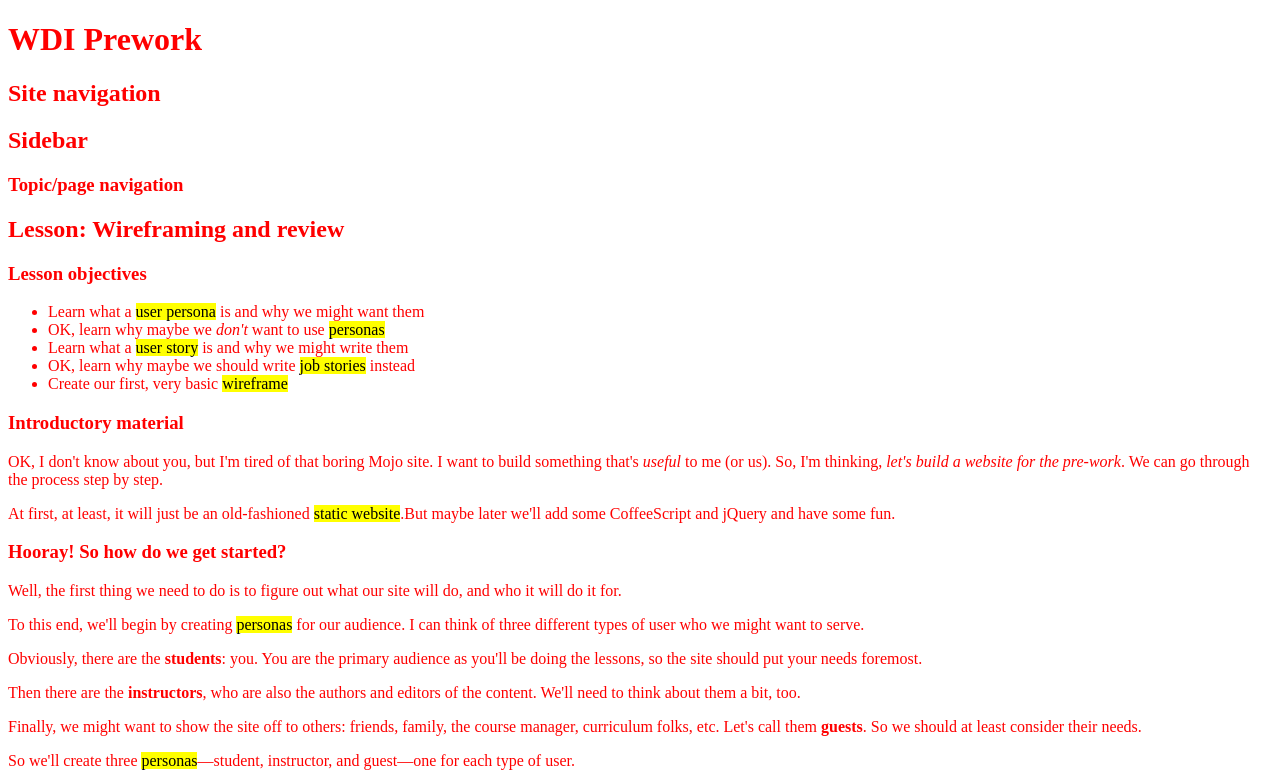
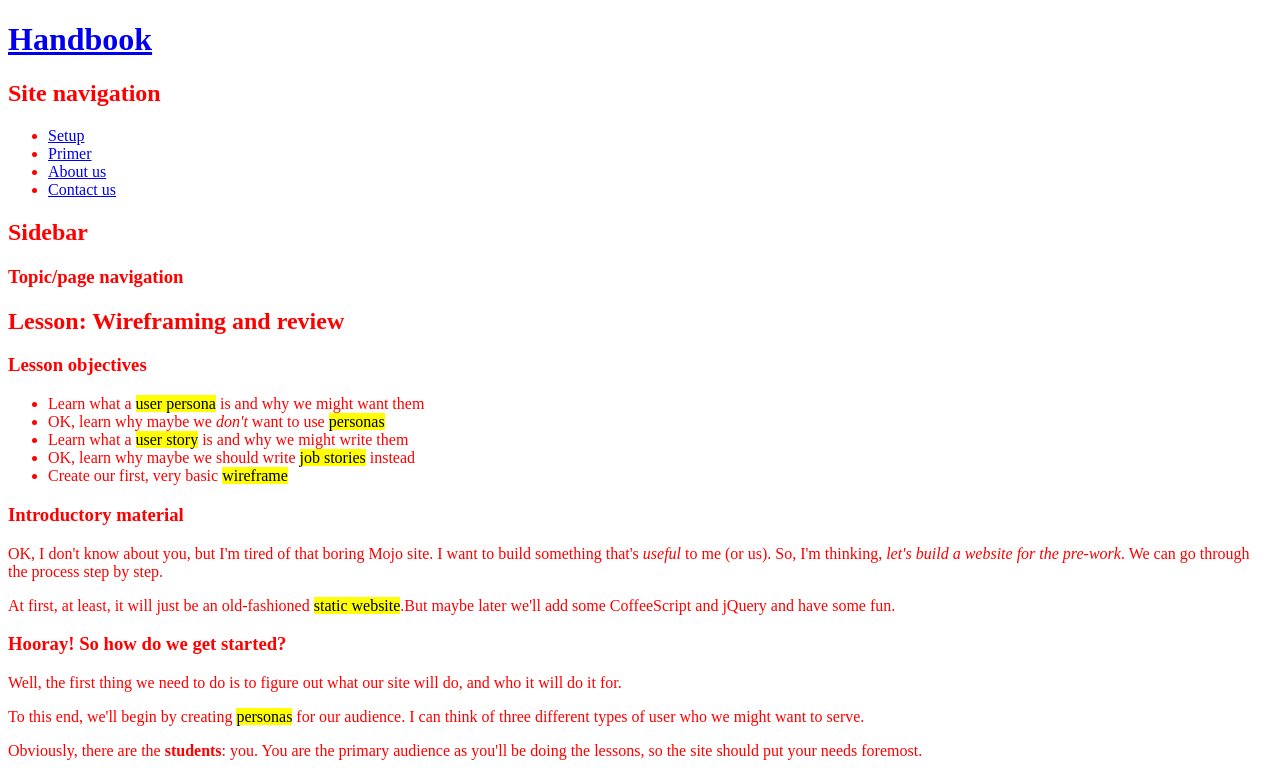
Before and after one commit to ullibodnar/handbook, a plain HTML site: page html/index.html in a window 1280 px wide. Shown: the top 773 px of the page. Drawn offline with Linux system fonts and the light colour scheme; a script that the page names is missing.

Commit message:
Added site navigation menubar

```diff
--- a/html/index.html
+++ b/html/index.html
@@ -2,15 +2,20 @@
 <html lang="en">
   <head>
     <meta charset="utf-8">
-    <title>WDI Prework</title>
+    <title>Handbook</title>
     <link rel="stylesheet" href="/css/main.css" media="all">
   </head>
   <body>
     <header role="banner">
-      <h1 id="logo">WDI Prework</h1>
+      <h1 id="logo"><a href="/" title="To the home page">Handbook</a></h1>
       <nav id="site-navigation" role="navigation">
         <h2>Site navigation</h2>
-        <!-- links to topic headings here -->
+        <ul role="menubar">
+          <li role="presentation"><a href="/setup" role="menuitem">Setup</a></li>
+          <li role="presentation"><a href="/primer" role="menuitem">Primer</a></li>
+          <li role="presentation"><a href="/about-us" role="menuitem">About us</a></li>
+          <li role="presentation"><a href="/contact-us" role="menuitem">Contact us</a></li>
+        </ul>
       </nav>
     </header>
     <main role="main">
```
